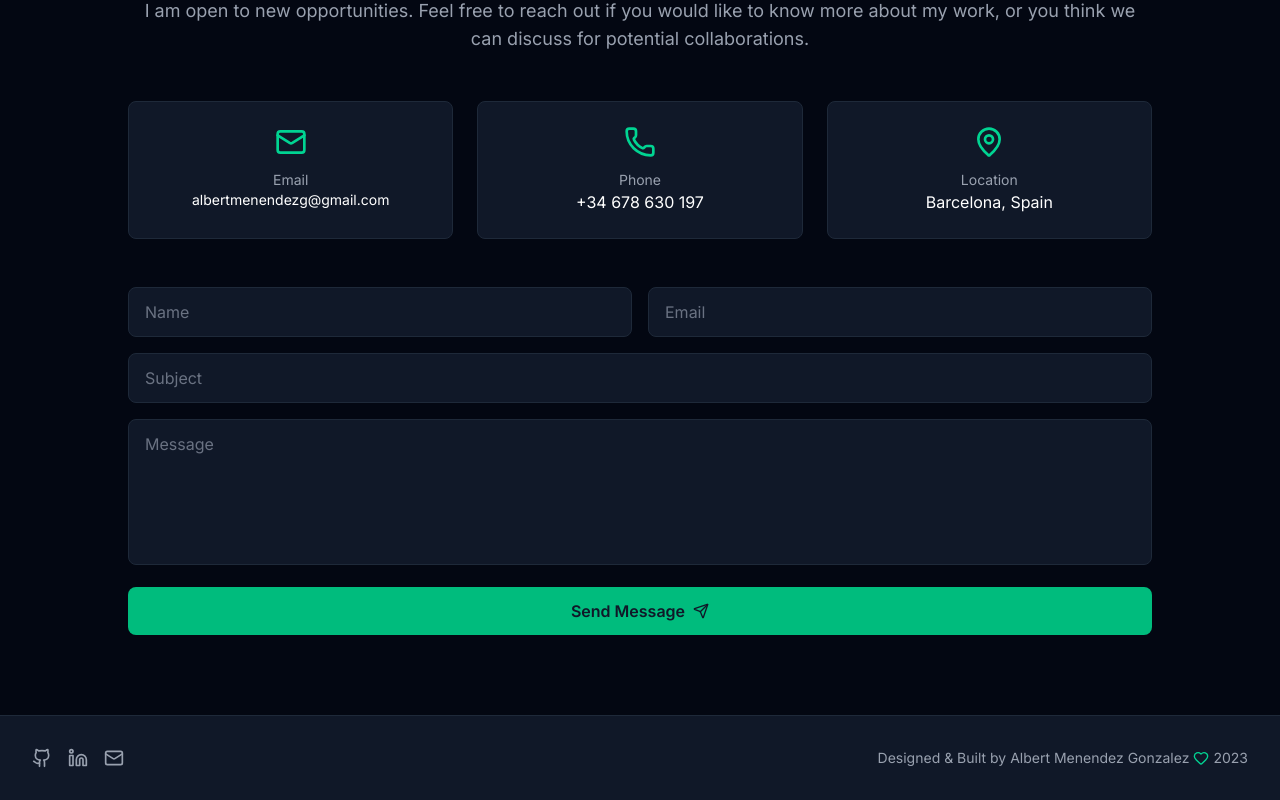
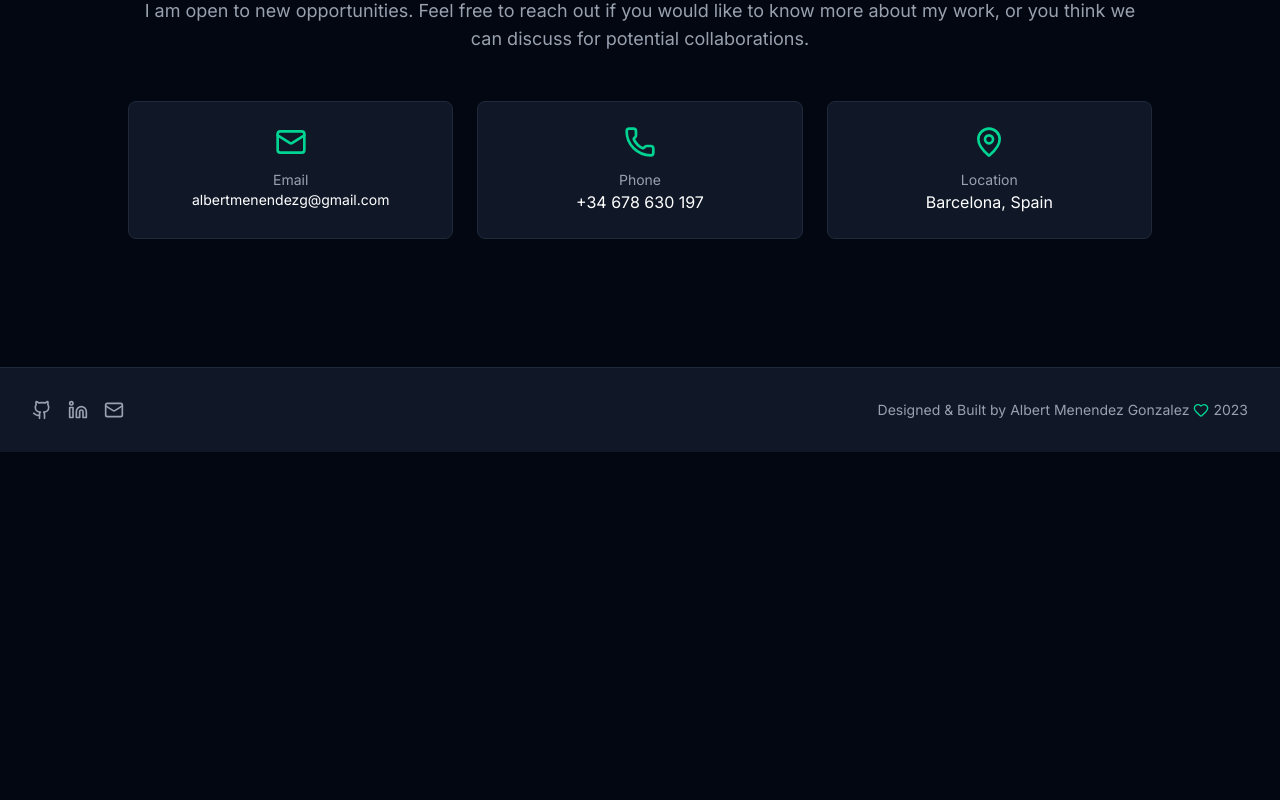
Before and after one commit to albertmenendezg/portfolio, a Next.js app: page / in a window 1280 px wide. Shown: the part 3983-4783 px from the top of the page. After the commit the page ends 4435 px from the top, so only its background shows below. Built offline with nearby package versions, Linux system fonts and the light colour scheme.

Commit message:
Fix: Do not show contact form for now

```diff
--- a/src/components/Contact.tsx
+++ b/src/components/Contact.tsx
@@ -14,37 +14,37 @@ type FormData = {
 };
 
 export default function Contact() {
-  const [status, setStatus] = useState<"idle" | "loading" | "success" | "error">("idle");
-
-  const {
-    register,
-    handleSubmit,
-    reset,
-    formState: { errors }
-  } = useForm<FormData>();
-
-  const onSubmit = async (data: FormData) => {
-    setStatus("loading");
-
-    try {
-      const response = await fetch(process.env.NEXT_PUBLIC_EMAIL_URL!, {
-        method: "POST",
-        headers: {
-          "Content-Type": "application/json"
-        },
-        body: JSON.stringify(data)
-      });
-
-      if (response.ok) {
-        setStatus("success");
-        reset();
-      } else {
-        setStatus("error");
-      }
-    } catch {
-      setStatus("error");
-    }
-  };
+  // const [status, setStatus] = useState<"idle" | "loading" | "success" | "error">("idle");
+  //
+  // const {
+  //   register,
+  //   handleSubmit,
+  //   reset,
+  //   formState: { errors }
+  // } = useForm<FormData>();
+  //
+  // const onSubmit = async (data: FormData) => {
+  //   setStatus("loading");
+  //
+  //   try {
+  //     const response = await fetch(process.env.NEXT_PUBLIC_EMAIL_URL!, {
+  //       method: "POST",
+  //       headers: {
+  //         "Content-Type": "application/json"
+  //       },
+  //       body: JSON.stringify(data)
+  //     });
+  //
+  //     if (response.ok) {
+  //       setStatus("success");
+  //       reset();
+  //     } else {
+  //       setStatus("error");
+  //     }
+  //   } catch {
+  //     setStatus("error");
+  //   }
+  // };
 
   return (
     <section id="contact" className="py-20 bg-gray-950">
@@ -101,94 +101,94 @@ export default function Contact() {
             </motion.div>
           </div>
 
-          <motion.form
-            onSubmit={handleSubmit(onSubmit)}
-            className="space-y-4"
-            initial={{ opacity: 0, y: 20 }}
-            whileInView={{ opacity: 1, y: 0 }}
-            viewport={{ once: true }}
-            transition={{ duration: 0.5, delay: 0.2 }}
-          >
-            <div className="grid md:grid-cols-2 gap-4">
-              <div>
-                <input
-                  {...register("name", {
-                    required: "Name is required",
-                    pattern: {
-                      value: /^[a-zA-Z\s]+$/,
-                      message: "Name can only include alphabetic characters"
-                    }
-                  })}
-                  type="text"
-                  placeholder="Name"
-                  className="w-full px-4 py-3 bg-gray-900 border border-gray-800 rounded-lg text-white placeholder-gray-500 focus:outline-none focus:border-emerald-500"
-                />
-                {errors.name && <p className="text-red-400 text-sm mt-1">{errors.name.message}</p>}
-              </div>
-              <div>
-                <input
-                  {...register("email", {
-                    required: "Email is required",
-                    pattern: {
-                      value: /^[A-Z0-9._%+-]+@[A-Z0-9.-]+\.[A-Z]{2,}$/i,
-                      message: "Invalid email address"
-                    }
-                  })}
-                  type="email"
-                  placeholder="Email"
-                  className="w-full px-4 py-3 bg-gray-900 border border-gray-800 rounded-lg text-white placeholder-gray-500 focus:outline-none focus:border-emerald-500"
-                />
-                {errors.email && <p className="text-red-400 text-sm mt-1">{errors.email.message}</p>}
-              </div>
-            </div>
-            <div>
-              <input
-                {...register("subject", { required: "Subject is required" })}
-                type="text"
-                placeholder="Subject"
-                className="w-full px-4 py-3 bg-gray-900 border border-gray-800 rounded-lg text-white placeholder-gray-500 focus:outline-none focus:border-emerald-500"
-              />
-              {errors.subject && <p className="text-red-400 text-sm mt-1">{errors.subject.message}</p>}
-            </div>
-            <div>
-              <textarea
-                {...register("message", { required: "Message is required" })}
-                placeholder="Message"
-                rows={5}
-                className="w-full px-4 py-3 bg-gray-900 border border-gray-800 rounded-lg text-white placeholder-gray-500 focus:outline-none focus:border-emerald-500 resize-none"
-              />
-              {errors.message && <p className="text-red-400 text-sm mt-1">{errors.message.message}</p>}
-            </div>
-            <motion.button
-              type="submit"
-              disabled={status === "loading" || status === "success"}
-              whileHover={{ scale: 1.01 }}
-              whileTap={{ scale: 0.99 }}
-              className="w-full px-6 py-3 bg-emerald-500 hover:bg-emerald-600 disabled:bg-emerald-600/50 disabled:cursor-not-allowed text-gray-900 font-semibold rounded-lg transition-colors flex items-center justify-center"
-            >
-              {status === "loading" ? (
-                <>
-                  <Loader2 className="ml-2 w-4 h-4 animate-spin" />
-                  Sending...
-                </>
-              ) : status === "success" ? (
-                <>
-                  <CheckCircle className="ml-2 w-4 h-4" />
-                  Sent!
-                </>
-              ) : (
-                <>
-                  Send Message
-                  <Send className="ml-2 w-4 h-4" />
-                </>
-              )}
-            </motion.button>
-            {status === "error" && (
-              <p className="text-red-400 text-center text-sm">
-                Failed to send message. Please try again.
-              </p>
-            )}
-          </motion.form>
+          {/*<motion.form*/}
+          {/*  onSubmit={handleSubmit(onSubmit)}*/}
+          {/*  className="space-y-4"*/}
+          {/*  initial={{ opacity: 0, y: 20 }}*/}
+          {/*  whileInView={{ opacity: 1, y: 0 }}*/}
+          {/*  viewport={{ once: true }}*/}
+          {/*  transition={{ duration: 0.5, delay: 0.2 }}*/}
+          {/*>*/}
+          {/*  <div className="grid md:grid-cols-2 gap-4">*/}
+          {/*    <div>*/}
+          {/*      <input*/}
+          {/*        {...register("name", {*/}
+          {/*          required: "Name is required",*/}
+          {/*          pattern: {*/}
+          {/*            value: /^[a-zA-Z\s]+$/,*/}
+          {/*            message: "Name can only include alphabetic characters"*/}
+          {/*          }*/}
+          {/*        })}*/}
+          {/*        type="text"*/}
+          {/*        placeholder="Name"*/}
+          {/*        className="w-full px-4 py-3 bg-gray-900 border border-gray-800 rounded-lg text-white placeholder-gray-500 focus:outline-none focus:border-emerald-500"*/}
+          {/*      />*/}
+          {/*      {errors.name && <p className="text-red-400 text-sm mt-1">{errors.name.message}</p>}*/}
+          {/*    </div>*/}
+          {/*    <div>*/}
+          {/*      <input*/}
+          {/*        {...register("email", {*/}
+          {/*          required: "Email is required",*/}
+          {/*          pattern: {*/}
+          {/*            value: /^[A-Z0-9._%+-]+@[A-Z0-9.-]+\.[A-Z]{2,}$/i,*/}
+          {/*            message: "Invalid email address"*/}
+          {/*          }*/}
+          {/*        })}*/}
+          {/*        type="email"*/}
+          {/*        placeholder="Email"*/}
+          {/*        className="w-full px-4 py-3 bg-gray-900 border border-gray-800 rounded-lg text-white placeholder-gray-500 focus:outline-none focus:border-emerald-500"*/}
+          {/*      />*/}
+          {/*      {errors.email && <p className="text-red-400 text-sm mt-1">{errors.email.message}</p>}*/}
+          {/*    </div>*/}
+          {/*  </div>*/}
+          {/*  <div>*/}
+          {/*    <input*/}
+          {/*      {...register("subject", { required: "Subject is required" })}*/}
+          {/*      type="text"*/}
+          {/*      placeholder="Subject"*/}
+          {/*      className="w-full px-4 py-3 bg-gray-900 border border-gray-800 rounded-lg text-white placeholder-gray-500 focus:outline-none focus:border-emerald-500"*/}
+          {/*    />*/}
+          {/*    {errors.subject && <p className="text-red-400 text-sm mt-1">{errors.subject.message}</p>}*/}
+          {/*  </div>*/}
+          {/*  <div>*/}
+          {/*    <textarea*/}
+          {/*      {...register("message", { required: "Message is required" })}*/}
+          {/*      placeholder="Message"*/}
+          {/*      rows={5}*/}
+          {/*      className="w-full px-4 py-3 bg-gray-900 border border-gray-800 rounded-lg text-white placeholder-gray-500 focus:outline-none focus:border-emerald-500 resize-none"*/}
+          {/*    />*/}
+          {/*    {errors.message && <p className="text-red-400 text-sm mt-1">{errors.message.message}</p>}*/}
+          {/*  </div>*/}
+          {/*  <motion.button*/}
+          {/*    type="submit"*/}
+          {/*    disabled={status === "loading" || status === "success"}*/}
+          {/*    whileHover={{ scale: 1.01 }}*/}
+          {/*    whileTap={{ scale: 0.99 }}*/}
+          {/*    className="w-full px-6 py-3 bg-emerald-500 hover:bg-emerald-600 disabled:bg-emerald-600/50 disabled:cursor-not-allowed text-gray-900 font-semibold rounded-lg transition-colors flex items-center justify-center"*/}
+          {/*  >*/}
+          {/*    {status === "loading" ? (*/}
+          {/*      <>*/}
+          {/*        <Loader2 className="ml-2 w-4 h-4 animate-spin" />*/}
+          {/*        Sending...*/}
+          {/*      </>*/}
+          {/*    ) : status === "success" ? (*/}
+          {/*      <>*/}
+          {/*        <CheckCircle className="ml-2 w-4 h-4" />*/}
+          {/*        Sent!*/}
+          {/*      </>*/}
+          {/*    ) : (*/}
+          {/*      <>*/}
+          {/*        Send Message*/}
+          {/*        <Send className="ml-2 w-4 h-4" />*/}
+          {/*      </>*/}
+          {/*    )}*/}
+          {/*  </motion.button>*/}
+          {/*  {status === "error" && (*/}
+          {/*    <p className="text-red-400 text-center text-sm">*/}
+          {/*      Failed to send message. Please try again.*/}
+          {/*    </p>*/}
+          {/*  )}*/}
+          {/*</motion.form>*/}
         </motion.div>
       </div>
     </section>
```
